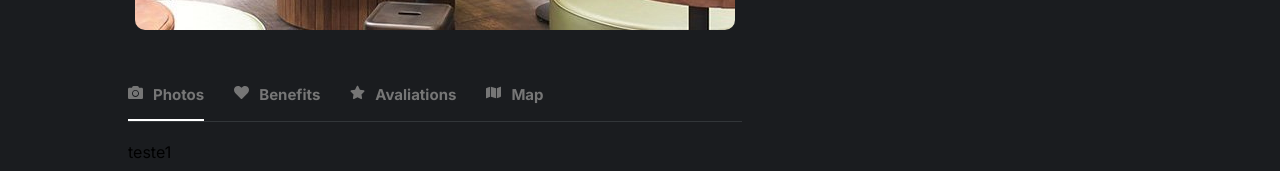
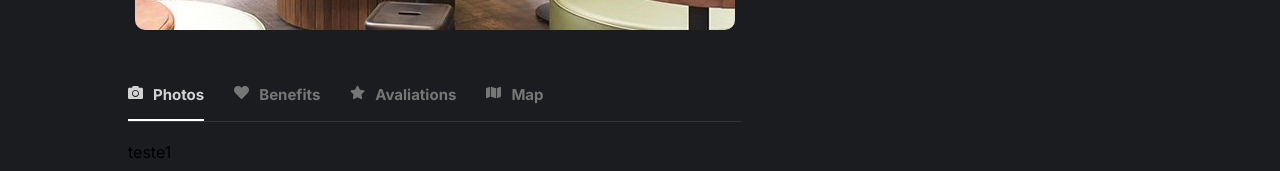
Before and after one commit to viniciuslazzari/festou-frontend, a React (Create React App) app: page /space in a window 1280 px wide. Shown: the part 670-841 px from the top of the page. Built offline with nearby package versions, Linux system fonts and the light colour scheme.

Commit message:
🐛 Fix tab bug

```diff
--- a/src/components/tabs/Tabs.tsx
+++ b/src/components/tabs/Tabs.tsx
@@ -1,6 +1,6 @@
 import { ReactNode, useState } from "react"
 import "./Tabs.css"
-import { borderColor, labelBackground } from "../../utils/colors"
+import { borderColor, labelBackground, white } from "../../utils/colors"
 
 interface ITabs {
   labels: string[]
@@ -17,7 +17,7 @@ const Tabs = (props: ITabs) => {
         {props.labels.map((label, index) => {
           return <div
             onClick={() => setCurrentLabel(index)}
-            style={{ color: labelBackground }}
+            style={{ color: currentLabel === index ? white : labelBackground }}
             className={"label-item " + (currentLabel === index ? "selected-label" : "")}>
               <span className="tab-icon">{props.icons[index]}</span>
               {label}
```
